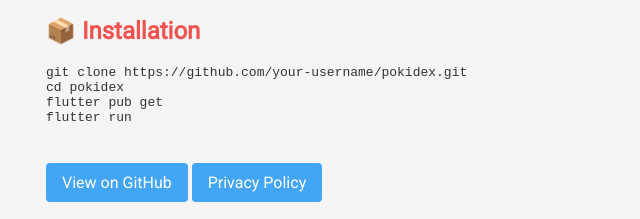
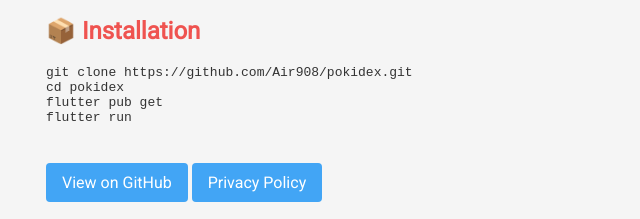
Before and after one commit to Air908/PokidexWeb, a plain HTML site: page index.html in a window 1280 px wide. Shown: the part 548-767 px from the top of the page, 144-784 px from the left. Drawn offline with Linux system fonts and the light colour scheme.

Commit message:
Update index.html

```diff
--- a/index.html
+++ b/index.html
@@ -75,13 +75,13 @@
 
   <h2>📦 Installation</h2>
   <pre>
-git clone https://github.com/your-username/pokidex.git
+git clone https://github.com/Air908/pokidex.git
 cd pokidex
 flutter pub get
 flutter run
   </pre>
 
-  <a href="https://github.com/your-username/pokidex" class="button" target="_blank">View on GitHub</a>                                             <a href="./privacy.html" class="button" target="_blank">Privacy Policy</a>
+  <a href="https://github.com/Air908/PokidexWeb" class="button" target="_blank">View on GitHub</a>                                             <a href="./privacy.html" class="button" target="_blank">Privacy Policy</a>
 </main>
 
 <footer>
```
